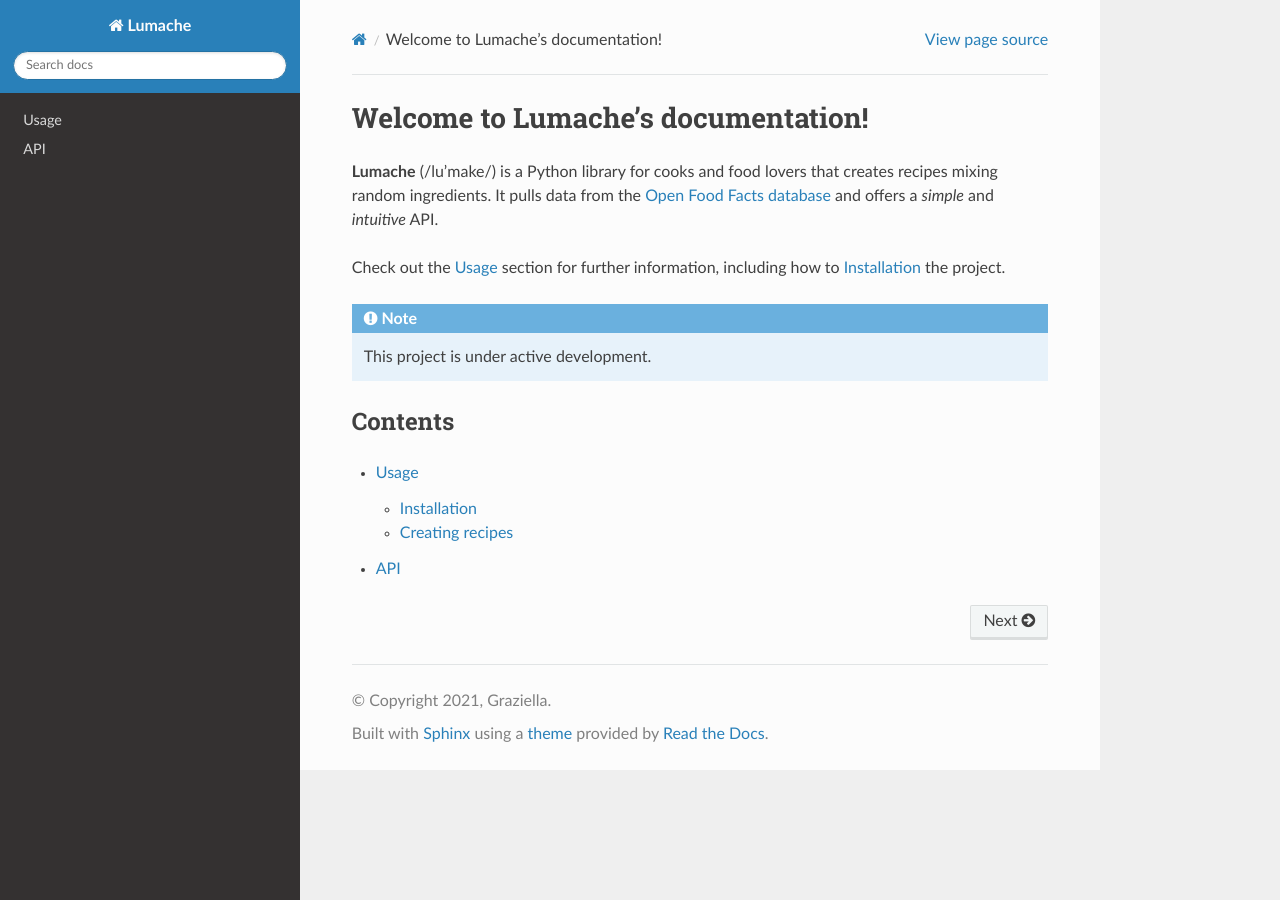
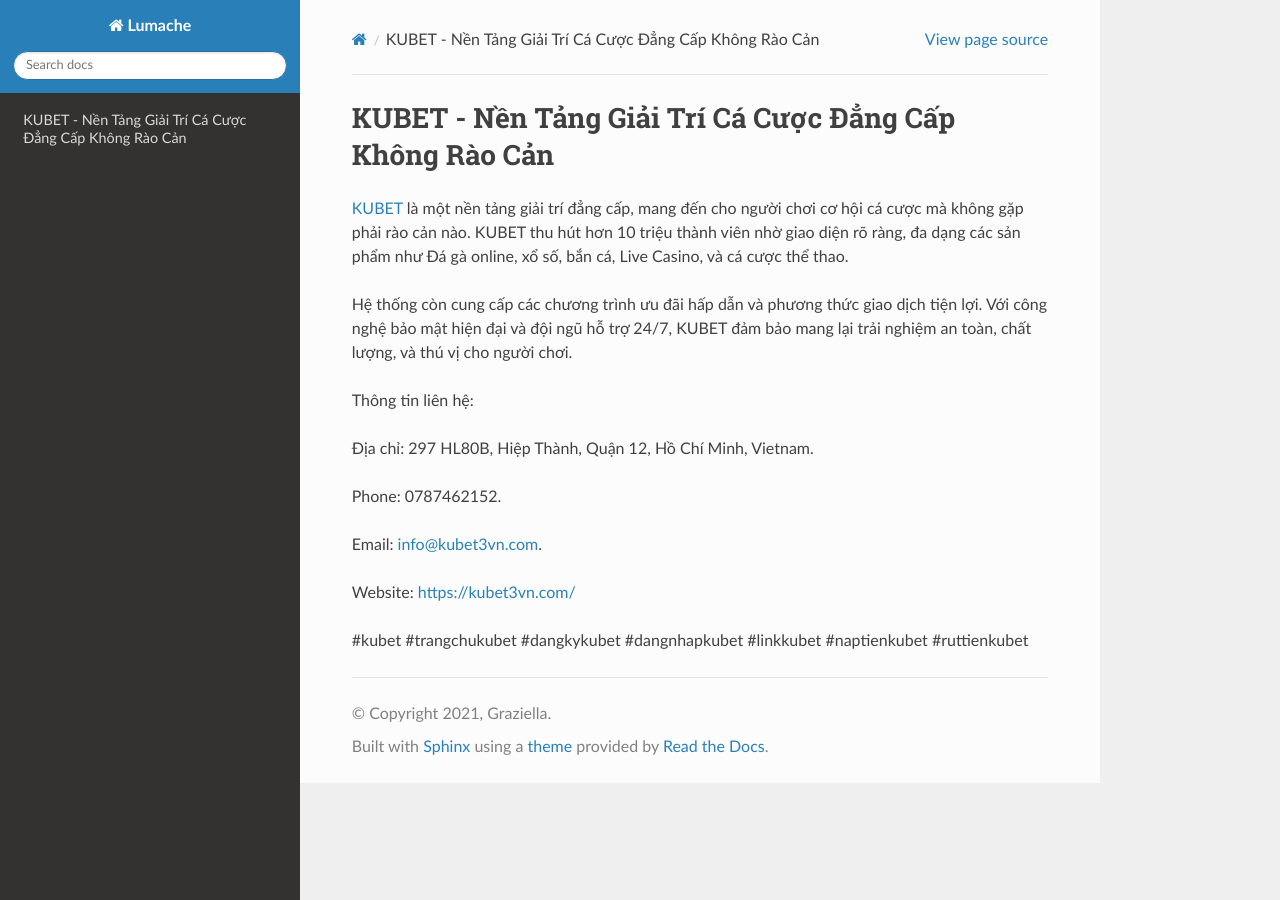
Before and after one commit to JonsCalicut123/kubet3vncom, a Sphinx documentation site: the page built from docs/source/index.rst, in a window 1280 px wide. Built offline with Sphinx 7.4.7 and the Read the Docs theme 3.1.0, drawn with Linux system fonts in a browser that asks for light colours.

Commit message:
Update index.rst

```diff
--- a/docs/source/index.rst
+++ b/docs/source/index.rst
@@ -1,22 +1,18 @@
-Welcome to Lumache's documentation!
+KUBET - Nền Tảng Giải Trí Cá Cược Đẳng Cấp Không Rào Cản
 ===================================
 
-**Lumache** (/lu'make/) is a Python library for cooks and food lovers
-that creates recipes mixing random ingredients.
-It pulls data from the `Open Food Facts database <https://world.openfoodfacts.org/>`_
-and offers a *simple* and *intuitive* API.
+`KUBET <https://kubet3vn.com/>`_ là một nền tảng giải trí đẳng cấp, mang đến cho người chơi cơ hội cá cược mà không gặp phải rào cản nào. KUBET thu hút hơn 10 triệu thành viên nhờ giao diện rõ ràng, đa dạng các sản phẩm như Đá gà online, xổ số, bắn cá, Live Casino, và cá cược thể thao.
 
-Check out the :doc:`usage` section for further information, including
-how to :ref:`installation` the project.
+Hệ thống còn cung cấp các chương trình ưu đãi hấp dẫn và phương thức giao dịch tiện lợi. Với công nghệ bảo mật hiện đại và đội ngũ hỗ trợ 24/7, KUBET đảm bảo mang lại trải nghiệm an toàn, chất lượng, và thú vị cho người chơi.
 
-.. note::
+Thông tin liên hệ:
 
-   This project is under active development.
+Địa chỉ: 297 HL80B, Hiệp Thành, Quận 12, Hồ Chí Minh, Vietnam.
 
-Contents
---------
+Phone: 0787462152.
 
-.. toctree::
+Email: info@kubet3vn.com.
 
-   usage
-   api
+Website: https://kubet3vn.com/
+
+#kubet #trangchukubet #dangkykubet #dangnhapkubet #linkkubet #naptienkubet #ruttienkubet
```
